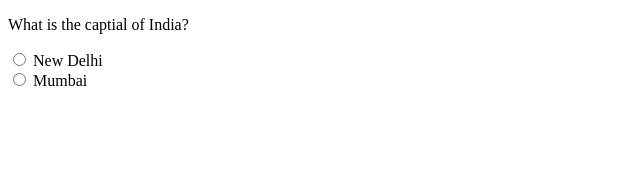
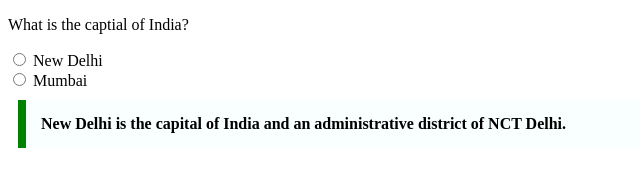
Before and after one commit to acciojob/trivia-Pooja1703, a website: page main.html in a window 1280 px wide. Shown: the whole page, without its empty margins (0-640 px from the left). Drawn offline with Linux system fonts and the light colour scheme.

Commit message:
created a submission

```diff
--- a/main.html
+++ b/main.html
@@ -20,6 +20,10 @@
 		<input type="radio" name="capital" value="Mumbai">
 		Mumbai
 	</label>
+
+	<blockquote>
+        New Delhi is the capital of India and an administrative district of NCT Delhi.
+    </blockquote>
     <script type="text/javascript" src="./script.js">
 </script>
 
```
